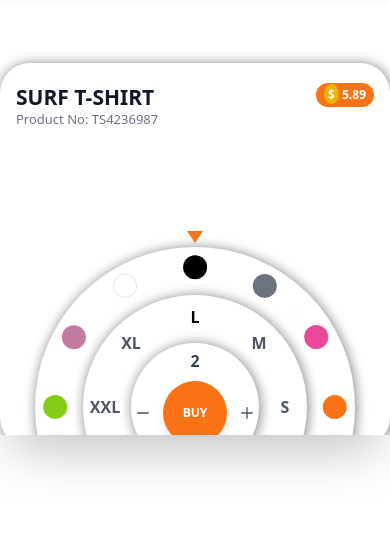
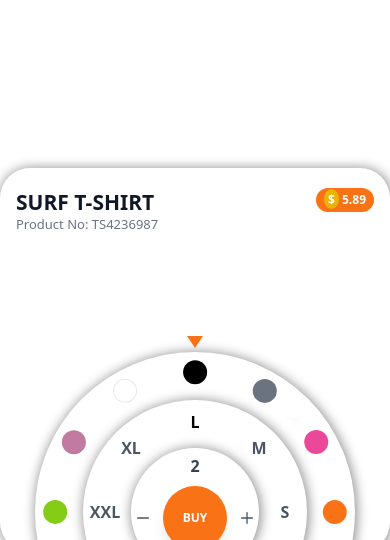
Before and after one commit to Danikhan786/stephen-frontend-task, a React (Vite) app: page / in a window 390 px wide. Shown: the part 305-845 px from the top of the page. Built offline with nearby package versions, Linux system fonts and the light colour scheme.

Commit message:
update the code

```diff
--- a/src/App.tsx
+++ b/src/App.tsx
@@ -95,10 +95,10 @@ function App() {
       {/* Responsive Container */}
       <div className=":flex-col items-center max-[426px]:justify-center max-[426px]:min-h-screen  min-[427px]:flex min-[427px]:flex-col min-[427px]:lg:flex-row min-[427px]:items-center min-[427px]:justify-center min-[427px]:min-h-screen min-[426px]:p-2 min-[426px]:sm:p-4">
         {/* Phone Container */}
-        <div className="bg-white shadow-2xl overflow-hidden" style={{ height: window.innerWidth <= 426 ? '740px' : '700px', borderRadius: window.innerWidth <= 426 ? '0px' : '35px' }}>
+        <div className="bg-white shadow-2xl overflow-hidden" style={{ height: window.innerWidth <= 426 ? '845px' : '700px', borderRadius: window.innerWidth <= 426 ? '0px' : '35px' }}>
 
           {/* Header */}
-          <div className="flex justify-between items-center px-4 sm:px-9 py-3 sm:py-4 bg-gray-50 -ms-6">
+          <div className="flex justify-between items-center px-4 sm:px-9 py-3 sm:py-4  -ms-6">
             <button className="p-2 hover:bg-gray-100 rounded-full transition-colors">
               <ChevronLeft className="w-7 h-7 text-gray-700" style={{ marginLeft: window.innerWidth <= 426 ? '0px' : '-15px' }}/>
             </button>
@@ -146,7 +146,7 @@ function App() {
           </div>
 
           {/* Product Image */}
-          <div className="px-4 sm:px-6 py-6 sm:py-8 bg-gray-50">
+          <div className="px-4 sm:px-6 py-6 sm:py-8 ">
             <div className="relative">
               <div className="w-full h-48 relative ">
                 {/* Base shirt image */}
@@ -203,7 +203,7 @@ function App() {
           </div>
 
           {/* Product Info */}
-          <div className="relative top-[30px] max-[426px]:top-[60px] rounded-t-lg inset-shadow-sm pt-5" style={{ boxShadow: '1px 1px 12px 1px rgba(0,0,0,0.45)', borderRadius: '30px' }}>
+          <div className="relative top-[30px] max-[426px]:top-[165px] rounded-t-lg inset-shadow-sm pt-5" style={{ boxShadow: '1px 1px 12px 1px rgba(0,0,0,0.45)', borderRadius: '30px' }}>
             <div className="flex justify-between items-start px-4 sm:px-6">
               <h1 className="text-lg  font-bold text-gray-900" style={{ fontSize: '21px' }}>SURF T-SHIRT</h1>
               <span className="bg-orange-500 text-white px-2 sm:px-2 py-1 rounded-full text-xs sm:text-sm font-semibold">
```
